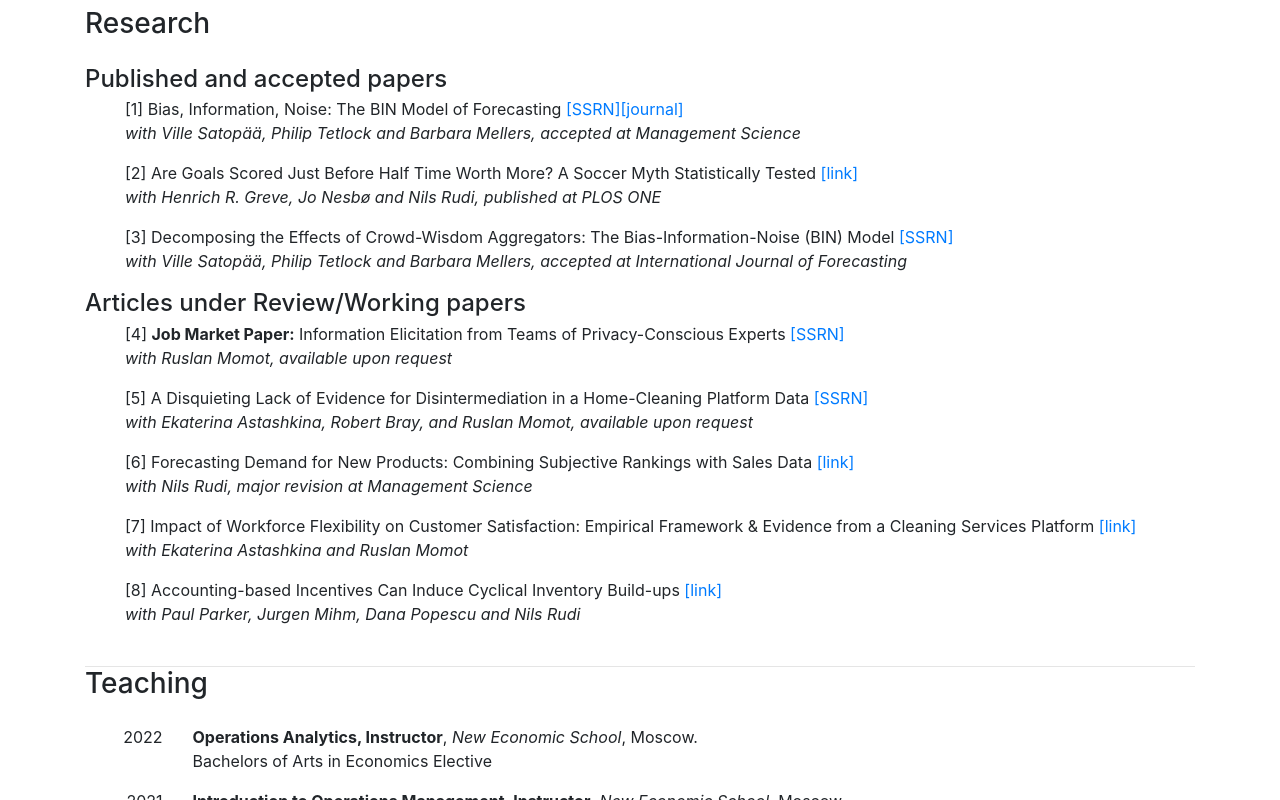
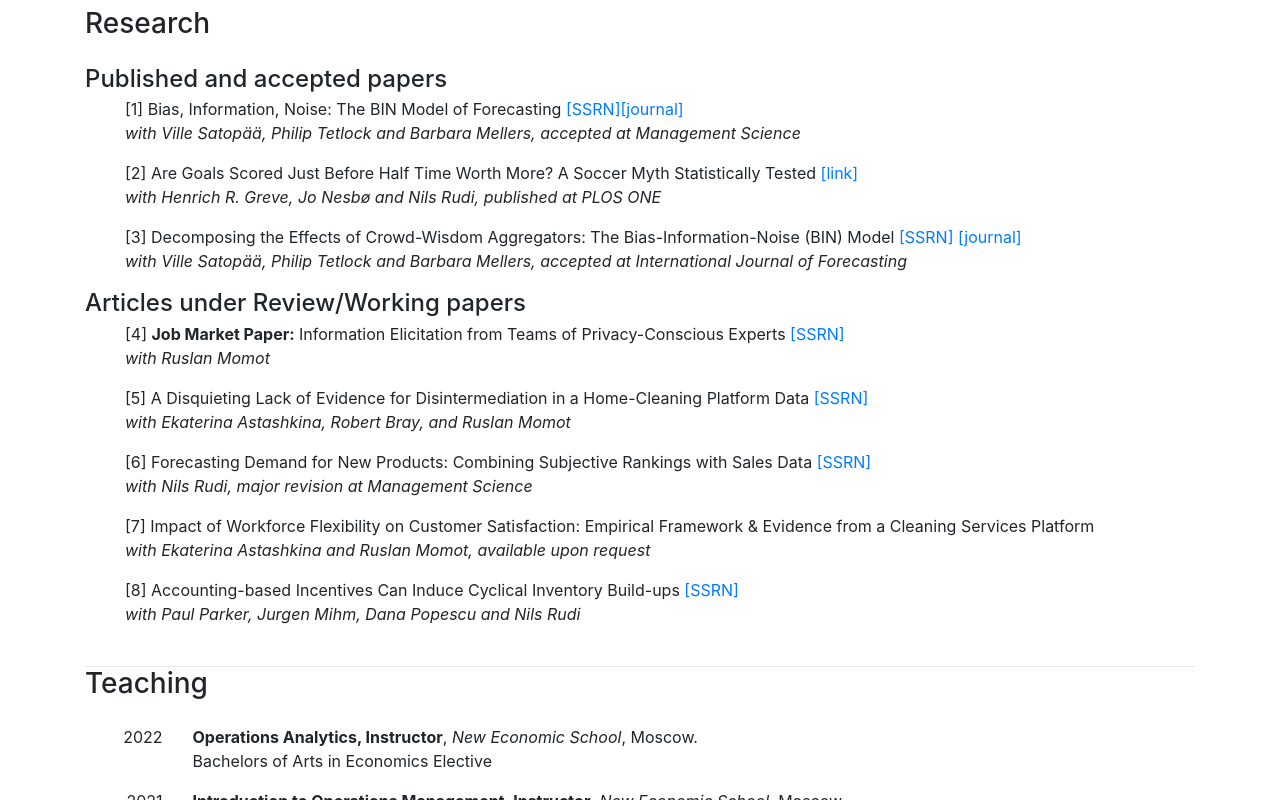
Before and after one commit to marat-r-salikhov/marat-r-salikhov.github.io, a plain HTML site: page index.html in a window 1280 px wide. Shown: the part 442-1242 px from the top of the page. Drawn offline with nearby package versions, Linux system fonts and the light colour scheme.

Commit message:
Updated links to papers

```diff
--- a/index.html
+++ b/index.html
@@ -96,6 +96,8 @@
                                 <li>
                                    [3] Decomposing the Effects of Crowd-Wisdom Aggregators: The Bias-Information-Noise (BIN) Model
                                    <a href="https://papers.ssrn.com/abstract=3781405">[SSRN]</a>
+                                   <a href="https://www.sciencedirect.com/science/article/pii/S0169207021002168?casa_token=iXS2kjGzY7YAAAAA:fm4uZReW6HCutaQ6zTVHWriwiLUyNGecSDQ7_V9UrM3-sqpuSIMiKNJ3Aem27H-dQvdOqJ3UNw">[journal]</a>
+
                                     <p class="font-italic">with Ville Satopää, Philip Tetlock and Barbara Mellers, accepted at International Journal of Forecasting</p>
                                 </li>
 
@@ -109,33 +111,33 @@
                                 <li>
                                     [4] <b>Job Market Paper:</b> Information Elicitation from Teams of Privacy-Conscious Experts
                                     <a href="https://papers.ssrn.com/abstract=4248487">[SSRN]</a>
-                                    <p class="font-italic">with Ruslan Momot, available upon request</p>
+                                    <p class="font-italic">with Ruslan Momot</p>
                                  </li>
 
                                  <li>
                                     [5] A Disquieting Lack of Evidence for Disintermediation in a Home-Cleaning Platform
                                      Data
                                      <a href="https://papers.ssrn.com/abstract=4244111">[SSRN]</a>
-                                     <p class="font-italic">with Ekaterina Astashkina, Robert Bray, and Ruslan Momot, available upon request</p>
+                                     <p class="font-italic">with Ekaterina Astashkina, Robert Bray, and Ruslan Momot</p>
                                  </li>
 
                                 <li>
                                    [6] Forecasting Demand for New Products:
                                     Combining Subjective Rankings with Sales
-                                    Data <a href="files/DemandForecastingSalikhovRudi20191214NB.pdf">[link]</a>
+                                    Data <a href="https://ssrn.com/abstract=3780420">[SSRN]</a>
                                     <p class="font-italic">with Nils Rudi, major revision at Management Science</p>
                                 </li>
 
                                 <li>
                                     [7] Impact of Workforce Flexibility on Customer
                                     Satisfaction: Empirical Framework &
-                                    Evidence from a Cleaning Services Platform <a href="https://www.ssrn.com/abstract=3260826">[link]</a>
+                                    Evidence from a Cleaning Services Platform
                                     <p class="font-italic">with Ekaterina
-                                        Astashkina and Ruslan Momot</p>
+                                        Astashkina and Ruslan Momot, available upon request</p>
                                 </li>
                                 <li>
                                     [8] Accounting-based Incentives Can Induce
-                                    Cyclical Inventory Build-ups <a href="https://papers.ssrn.com/sol3/papers.cfm?abstract_id=2972482">[link]<a>
+                                    Cyclical Inventory Build-ups <a href="https://papers.ssrn.com/sol3/papers.cfm?abstract_id=2972482">[SSRN]<a>
                                     <p class="font-italic">with Paul Parker,
                                         Jurgen Mihm, Dana Popescu and Nils
                                         Rudi
```
